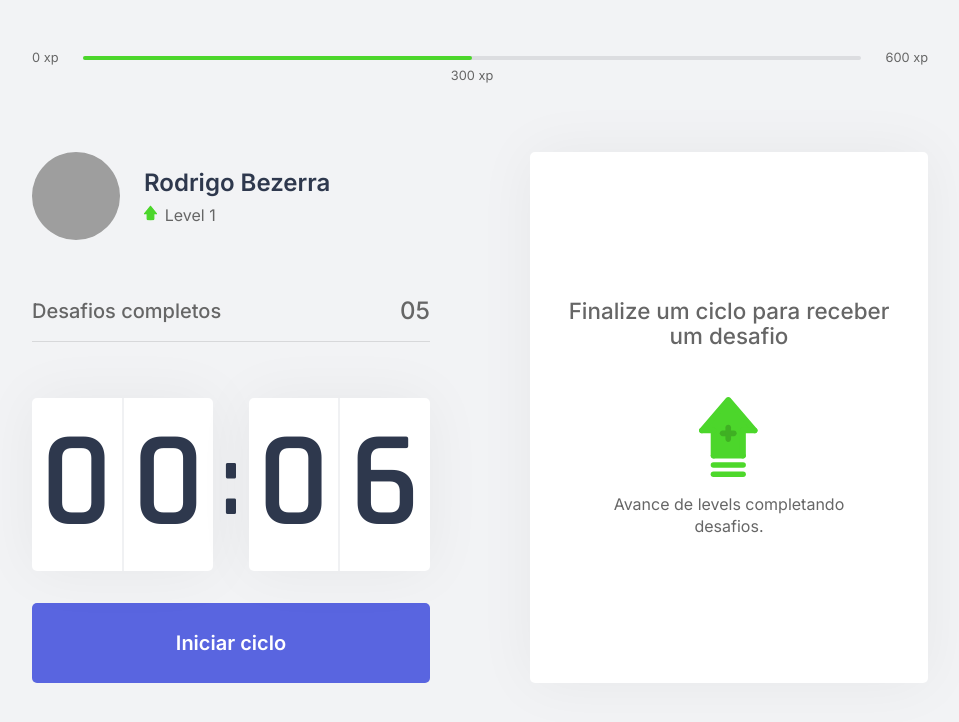
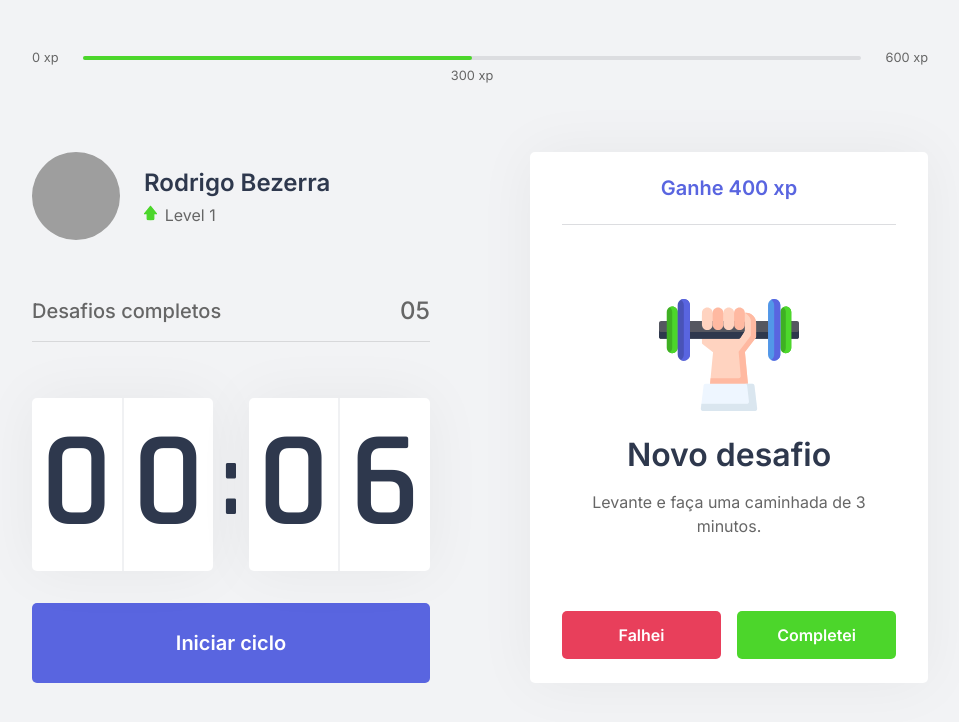
Before and after one commit to bezerrarodrigo/moveitrs, a Next.js app: page / in a window 1280 px wide. Shown: the top 722 px of the page, without its empty margins (160-1119 px from the left). Built offline with nearby package versions, Linux system fonts and the light colour scheme; grey boxes are pictures that could not be loaded.

Commit message:
Adicioanado componente de ChallengeActive

```diff
--- a/package.json
+++ b/package.json
@@ -16,6 +16,7 @@
     "@types/node": "^14.14.31",
     "@types/react": "^17.0.2",
     "@types/react-dom": "^17.0.1",
+    "prettier": "^2.2.1",
     "typescript": "^4.1.5"
   }
 }
--- a/src/components/ChallengeBox.tsx
+++ b/src/components/ChallengeBox.tsx
@@ -1,8 +1,33 @@
-import styles from '../styles/components/ChallengeBox.module.css'
+import styles from "../styles/components/ChallengeBox.module.css";
 
 export function ChallengeBox() {
+  const hasActiveChallenge = true;
+
   return (
     <div className={styles.challengeBoxContainer}>
+      {hasActiveChallenge ? (
+
+        <div className={styles.challengeActive}>
+          <header>Ganhe 400 xp</header>
+          <main>
+            <img src="icons/body.svg" alt="level Up Active" />
+            <strong>Novo desafio</strong>
+            <p>Levante e faça uma caminhada de 3 minutos.</p>
+          </main>
+          <footer className={styles.activeChallengeButtons}>
+            <button
+              type="button"
+              className={styles.challengeFailButton}>
+              Falhei
+              </button>
+            <button
+              type="button"
+              className={styles.challengeSuccessButton}>
+              Completei
+              </button>
+          </footer>
+        </div>
+      ) : (
           <div className={styles.challengeNotActive}>
             <strong>Finalize um ciclo para receber um desafio</strong>
             <p>
@@ -10,6 +35,7 @@
             Avance de levels completando desafios.
           </p>
           </div>
+        )}
     </div>
-  )
+  );
 }
--- a/src/styles/components/ChallengeBox.module.css
+++ b/src/styles/components/ChallengeBox.module.css
@@ -6,14 +6,12 @@
   box-shadow: 0 0 60px rgba(0, 0, 0, 0.05);
   padding: 1.5rem 2rem;
 
-
   display: flex;
   flex-direction: column;
   justify-content: center;
   align-items: center;
 
   text-align: center;
-
 }
 
 .challengeBoxContainer h1 {
@@ -44,3 +42,70 @@
 .challengeNotActive p img {
   margin-bottom: 1rem;
 }
+
+.challengeActive {
+  height: 100%;
+
+  display: flex;
+  flex-direction: column;
+}
+
+.challengeActive header {
+  color: var(--blue);
+  font-size: 1.25rem;
+  font-weight: 600;
+  padding: 0 2rem 1.5rem;
+  border-bottom: 1px solid var(--gray-line);
+}
+
+.challengeActive main {
+  flex: 1;
+  display: flex;
+  flex-direction: column;
+  align-items: center;
+  justify-content: center;
+}
+
+.challengeActive main strong {
+  color: var(--title);
+  font-size: 2rem;
+  font-weight: 600;
+  margin: 1.5rem 0 1rem;
+}
+
+.challengeActive main p {
+  line-height: 1.5rem;
+}
+
+.challengeActive footer {
+  display: grid;
+  grid-template-columns: 1fr 1fr;
+  gap: 1rem;
+}
+
+.challengeActive footer button {
+  height: 3rem;
+
+  display: flex;
+  align-items: center;
+  justify-content: center;
+  border: 0;
+  border-radius: 5px;
+  color: var(--white);
+  font-size: 1rem;
+  font-weight: 600;
+
+  transition: filter 0.2s;
+}
+
+.challengeActive footer button.challengeFailButton {
+  background: var(--red);
+}
+
+.challengeActive footer button.challengeSuccessButton {
+  background: var(--green);
+}
+
+.challengeActive footer button:hover {
+  filter: brightness(0.9);
+}
```
Also changed, not shown: 2 other files (tests, documents, lock files or other folders). Lines whose indentation alone changed are shown as unchanged.
